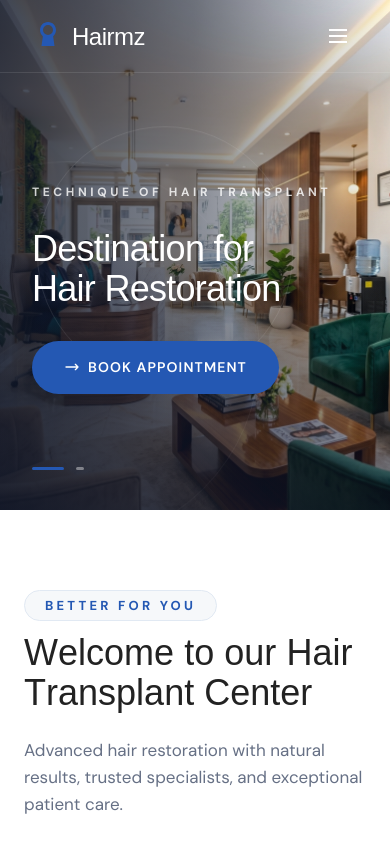
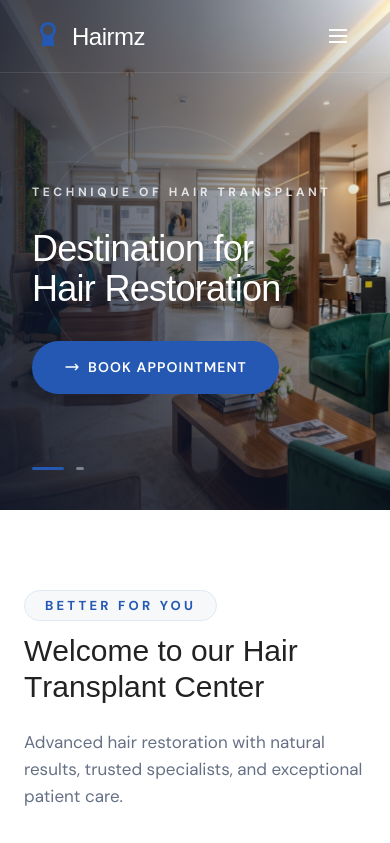
Before and after one commit to dominicnaatey/hair-transplant, a Next.js app: page / in a window 390 px wide. Shown: the top 843 px of the page. Built offline with nearby package versions, Linux system fonts and the light colour scheme; a web font is replaced by a local one.

Commit message:
refactor(WelcomeSection): adjust heading typography for mobile devices

```diff
--- a/components/WelcomeSection.tsx
+++ b/components/WelcomeSection.tsx
@@ -43,7 +43,7 @@ export default function WelcomeSection() {
               <SplitText
                 text="Welcome to our Hair Transplant Center"
                 as="h2"
-                className="ht-split-text text-4xl md:text-4xl lg:text-5xl"
+                className="ht-split-text text-3xl md:text-4xl lg:text-5xl"
                 delay={40}
               />
             </div>
```
